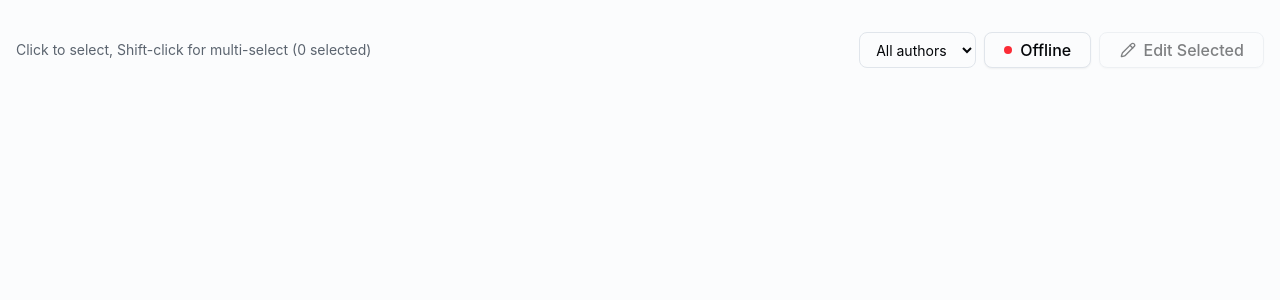
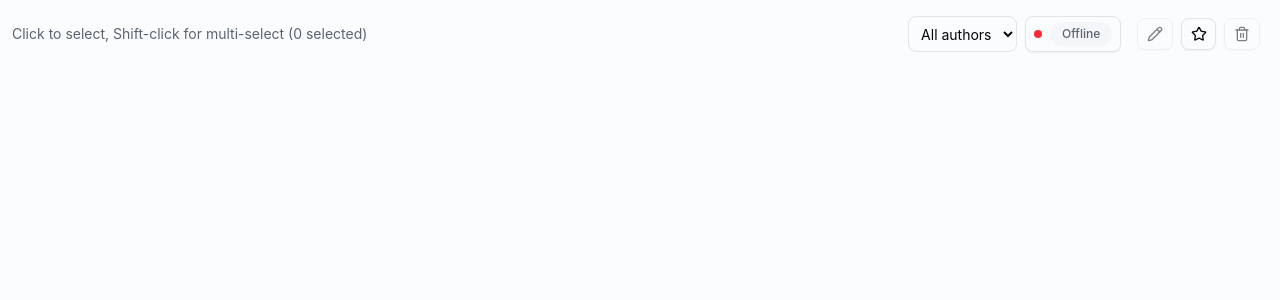
Before and after one commit to VxTi/umain-picksy, a React (Vite) app: page /gallery in a window 1280 px wide. Shown: the top 300 px of the page. Built offline with nearby package versions, Linux system fonts and the light colour scheme.

Commit message:
refactor: improve layout and interaction in Gallery and related components

```diff
--- a/src/PicksyView.tsx
+++ b/src/PicksyView.tsx
@@ -10,6 +10,7 @@ import {
 } from "lucide-react";
 import { SetLibraryResult } from "./backend/events";
 import { openGalleryWindow } from "@/lib/windows";
+import { getCurrentWindow } from "@tauri-apps/api/window";
 
 type PicksyViewProps = {
 	photos: SetLibraryResult["photos"];
@@ -26,8 +27,11 @@ export default function PicksyView({
 }: PicksyViewProps) {
 	const { loading } = usePhotoLibrary();
 	return (
-		<div className="min-h-screen flex items-center justify-center bg-background">
-			<Card className="w-105 shadow-xl">
+		<div
+			onMouseDown={() => getCurrentWindow().startDragging()}
+			className="h-full flex items-center justify-center bg-background"
+		>
+			<Card className="w-105 shadow-xl" onMouseDown={(e) => e.stopPropagation()}>
 				<CardContent className="flex flex-col items-center gap-6 p-8">
 					<div className="w-100 h-100 rounded-xl flex items-center justify-center text-sm text-muted-foreground">
 						<img
--- a/src/components/TopBar.tsx
+++ b/src/components/TopBar.tsx
@@ -1,6 +1,7 @@
 import { useNavigate } from "react-router-dom";
 import { Button } from "@/components/ui/button";
 import { ArrowLeft } from "lucide-react";
+import { getCurrentWindow } from "@tauri-apps/api/window";
 
 interface TopBarProps {
 	title: string;
@@ -9,9 +10,24 @@ interface TopBarProps {
 export function TopBar({ title }: TopBarProps) {
 	const navigate = useNavigate();
 
+	const handleDrag = () => {
+		getCurrentWindow().startDragging();
+	};
+
 	return (
-		<header className="flex items-center gap-2 py-2 px-4 border-b bg-gray-100">
-			<Button variant="ghost" size="icon-sm" onClick={() => navigate(-1)}>
+		<header
+			className="flex items-center gap-2 py-2 px-4 border-b bg-gray-100 select-none cursor-default"
+			onMouseDown={handleDrag}
+		>
+			<Button
+				variant="ghost"
+				size="icon-sm"
+				onClick={(e) => {
+					e.stopPropagation();
+					navigate(-1);
+				}}
+				onMouseDown={(e) => e.stopPropagation()}
+			>
 				<ArrowLeft className="size-4 text-gray-600" />
 			</Button>
 			<h1 className="text-base font-semibold text-gray-700">{title}</h1>
--- a/src/lib/windows.ts
+++ b/src/lib/windows.ts
@@ -28,6 +28,8 @@ export async function openGalleryWindow(photos?: SetLibraryResult["photos"]) {
 		minWidth: 600,
 		minHeight: 400,
 		center: true,
+		hiddenTitle: true,
+		titleBarStyle: "overlay",
 	});
 
 	// Wait for window to be created, then send photos
@@ -82,6 +84,8 @@ export async function openEditWindow(images?: unknown) {
 		minWidth: 800,
 		minHeight: 500,
 		center: true,
+		hiddenTitle: true,
+		titleBarStyle: "overlay",
 	});
 
 	// Wait for window to be created, then send images
--- a/src/pages/Gallery.tsx
+++ b/src/pages/Gallery.tsx
@@ -1,10 +1,10 @@
 import { usePhotoLibrary } from "@/backend/photo-library-context";
 import { Spinner } from "@/components/ui/spinner";
 import { EventType } from "@/lib/events";
-import { SyncStatus } from "@/lib/synchronization";
 import { PhotoComponent } from "@/pages/PhotoComponent";
 import { listen } from "@tauri-apps/api/event";
 import { openEditWindow } from "@/lib/windows";
+import { getCurrentWindow } from "@tauri-apps/api/window";
 import { PencilIcon, StarIcon, Trash2Icon, XIcon } from "lucide-react";
 import { useCallback, useEffect, useMemo, useState } from "react";
 import type { Dispatch, MouseEvent, SetStateAction } from "react";
@@ -140,8 +140,8 @@ export default function Gallery() {
 	}, [filteredPhotoIds, filteredPhotos, selectedImages]);
 
 	return (
-		<main className="min-h-screen bg-background">
-			<div className="p-4">
+		<main className="h-screen bg-background flex flex-col overflow-hidden">
+			<div className="flex-1 overflow-y-auto">
 				<GalleryNavigationBar
 					selectedImages={selectedImages}
 					authorFilter={authorFilter}
@@ -247,15 +247,17 @@ function GalleryNavigationBar({
 
 	const onlineCount = presence?.remote_peers.length ?? 0;
 	const onlineLabel = onlineCount > 0 ? `${onlineCount + 1} online` : "Offline";
-	const onlineDotClass = onlineCount > 0 ? "bg-emerald-500" : "bg-red-500";
 
 	return (
-		<div className="flex items-center justify-between mb-4 sticky top-0 bg-background z-10 py-4">
-			<p className="text-sm text-muted-foreground">
+		<div
+			onMouseDown={() => getCurrentWindow().startDragging()}
+			className="flex items-center justify-between mb-4 sticky top-0 bg-background z-10 px-3 py-4"
+		>
+			<p className="text-sm text-muted-foreground select-none pointer-events-none">
 				Click to select, Shift-click for multi-select ({selectedImages.length}{" "}
 				selected)
 			</p>
-			<div className="relative flex items-center gap-2">
+			<div className="relative flex items-center gap-2 text-sm! *:px-2!">
 				<FilterUsers
 					photos={photos}
 					presence={presence}
@@ -279,9 +281,19 @@ function GalleryNavigationBar({
 					}}
 				>
 					<span
-						className={`inline-block h-2 w-2 rounded-full ${onlineDotClass}`}
+						className={twMerge(
+							"inline-block h-2 w-2 rounded-full",
+							onlineCount > 0 ? "bg-emerald-500" : "bg-red-500",
+						)}
 					/>
+					<div
+						key={onlineLabel}
+						className="animate-in fade-in slide-in-from-top-1 bg-muted/50 rounded-full px-3 py-1 text-xs font-medium text-muted-foreground transition-all duration-300 hover:bg-muted hover:text-foreground cursor-help"
+						title="Online peers"
+						onMouseDown={(e) => e.stopPropagation()}
+					>
 						{onlineLabel}
+					</div>
 				</Button>
 				{selectedImages.length > 0 && (
 					<Button
@@ -296,14 +308,40 @@ function GalleryNavigationBar({
 							: `${selectedImages.length} images`}
 					</Button>
 				)}
+				<div className="flex items-center gap-2">
 					<Button
+						variant="ghost"
+						size="icon-sm"
 						onClick={handleEditClick}
 						disabled={selectedImages.length === 0}
+						className="text-muted-foreground hover:text-foreground"
+						title="Edit selected"
+						onMouseDown={(e) => e.stopPropagation()}
 					>
-					<PencilIcon />
-					Edit Selected
+						<PencilIcon className="size-4" />
 					</Button>
-				{showPeers && <ActiveUsers presence={presence} />}
+					<Button
+						variant="ghost"
+						size="icon-sm"
+						className="text-muted-foreground hover:text-yellow-500 hover:bg-yellow-500/10"
+						title="Add to favorites"
+						onMouseDown={(e) => e.stopPropagation()}
+					>
+						<StarIcon className="size-4" />
+					</Button>
+					<Button
+						variant="ghost"
+						size="icon-sm"
+						onClick={handleDeleteClick}
+						disabled={selectedImages.length === 0}
+						className="text-muted-foreground hover:text-destructive hover:bg-destructive/10"
+						title="Delete selected"
+						onMouseDown={(e) => e.stopPropagation()}
+					>
+						<Trash2Icon className="size-4" />
+					</Button>
+				</div>
+				{showPeers && presence && <ActiveUsers presence={presence} />}
 			</div>
 		</div>
 	);
@@ -360,20 +398,6 @@ function FilterUsers({
 		</select>
 	);
 }
-
-function getSyncStatusLabel(status: string | undefined) {
-	switch (status) {
-		case SyncStatus.SYNCED:
-			return "Synced";
-		case SyncStatus.PENDING:
-			return "Syncing";
-		case SyncStatus.DISCONNECTED:
-			return "Offline";
-		default:
-			return "Unknown";
-	}
-}
-
 function AlbumPhoto({
 	image,
 	selectedImages,
--- a/src/pages/Home.tsx
+++ b/src/pages/Home.tsx
@@ -6,7 +6,7 @@ export default function Home() {
 		usePhotoLibrary();
 
 	return (
-		<main className="container bg-gray-100 min-h-screen">
+		<main className="h-screen bg-background overflow-hidden">
 			<PicksyView
 				photos={photos}
 				onSelectFolder={addPhotosFromFolder}
--- a/src/pages/photo-editor.tsx
+++ b/src/pages/photo-editor.tsx
@@ -5,6 +5,7 @@ import { SaveIcon } from "lucide-react";
 import { useNavigate } from "react-router-dom";
 import { useState, useEffect } from "react";
 import { listen } from "@tauri-apps/api/event";
+import { getCurrentWindow } from "@tauri-apps/api/window";
 import { Button } from "@/components/ui/button";
 import { toast } from "sonner";
 import { twMerge } from "tailwind-merge";
@@ -76,9 +77,12 @@ function PhotoEditor() {
 
 	return (
 		<main className="h-screen bg-background flex flex-col overflow-hidden">
-			<div className="p-4 shrink-0">
+			<div
+				className="p-4 shrink-0"
+				onMouseDown={() => getCurrentWindow().startDragging()}
+			>
 				<div className="flex items-center justify-between">
-					<p className="text-sm text-muted-foreground">
+					<p className="text-sm text-muted-foreground select-none pointer-events-none">
 						{hasEditablePhotos
 							? `${editingPhotos.length} image(s) selected for editing`
 							: "No images selected"}
@@ -86,7 +90,10 @@ function PhotoEditor() {
 
 					<div className="flex gap-2">
 						{editingPhotos.length > 1 && (
-							<div className="flex bg-muted rounded-lg p-1">
+							<div
+								className="flex bg-muted rounded-lg p-1"
+								onMouseDown={(e) => e.stopPropagation()}
+							>
 								{editingPhotos.map((photo, i) => (
 									<Button
 										key={photo.id}
@@ -100,14 +107,19 @@ function PhotoEditor() {
 							</div>
 						)}
 						<Button
+							onMouseDown={(e) => e.stopPropagation()}
 							onClick={handleSave}
 							className="rounded-full font-semibold bg-linear-to-r from-indigo-500 via-purple-500 to-pink-500 shadow-lg shadow-purple-500/30 hover:scale-102 transition-all"
 						>
 							<SaveIcon className="size-4" />
-							<span className='text-foreground'> Save edits</span>
+							<span className="text-foreground"> Save edits</span>
 						</Button>
 						{!hasEditablePhotos && (
-							<Button variant="outline" onClick={() => navigate("/gallery")}>
+							<Button
+								variant="outline"
+								onClick={() => navigate("/gallery")}
+								onMouseDown={(e) => e.stopPropagation()}
+							>
 								Go to Gallery
 							</Button>
 						)}
```
Lines whose indentation alone changed are shown as unchanged.
